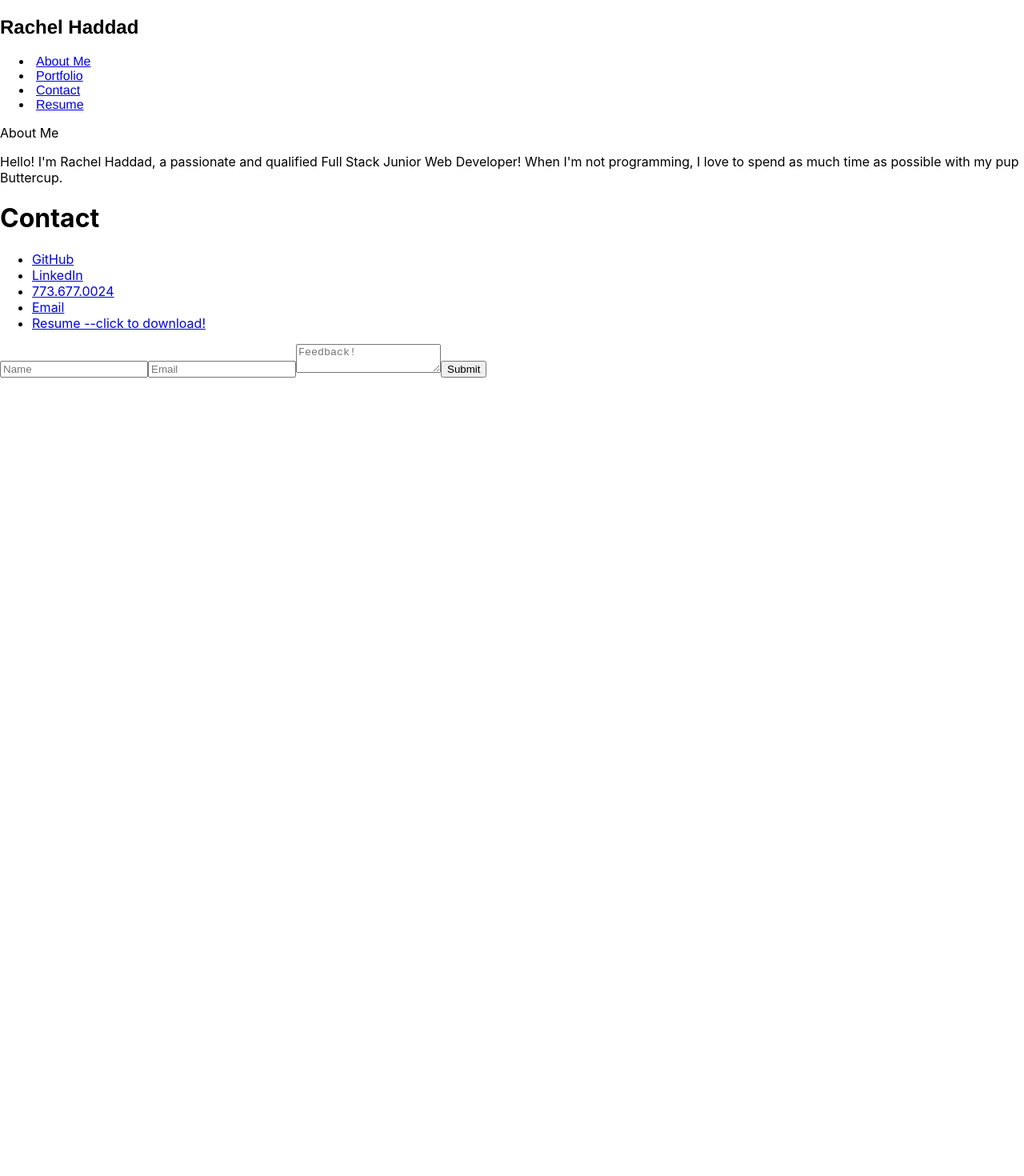
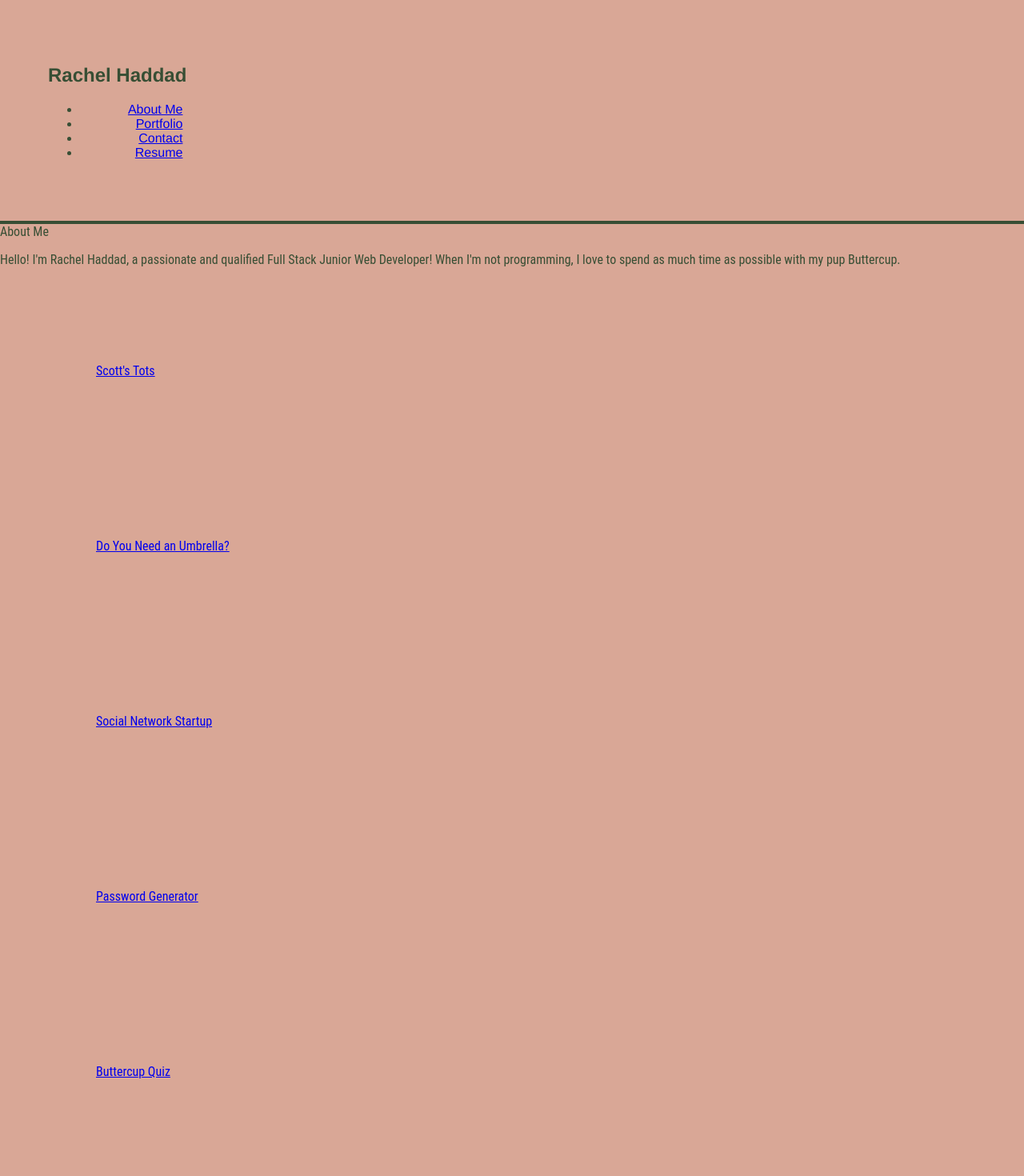
Before and after one commit to buttercupsmom/rachel-react-portfolio, a React (Create React App) app in the folder rachel-react-portfolio/: page / in a window 1280 px wide. Shown: the top 1470 px of the page at 80% size. Before the commit the page ends 800 px from the top, so only its background shows below. Built offline with nearby package versions, Linux system fonts and the light colour scheme.

Commit message:
started styling

```diff
--- a/rachel-react-portfolio/src/App.js
+++ b/rachel-react-portfolio/src/App.js
@@ -3,6 +3,7 @@ import "./App.css";
 import Navigation from "./components/Navigation";
 import Contact from "./components/pages/Contact";
 import About from "./components/pages/About";
+import Projects from "./components/pages/Projects";
 
 function App() {
   return (
@@ -10,6 +11,7 @@ function App() {
       <Navigation />
 
       <About />
+      <Projects />
       <Contact />
     </div>
   );
--- a/rachel-react-portfolio/src/components/Navigation.js
+++ b/rachel-react-portfolio/src/components/Navigation.js
@@ -4,6 +4,7 @@
 // THEN I am presented with the titles About Me, Portfolio, Contact, and Resume, and the title corresponding to the current section is highlighted
 
 import React from "react";
+import "./styles/Header.css";
 
 function Navigation() {
   const linkStyle = { border: "1x black", padding: "5px" };
--- a/rachel-react-portfolio/src/components/pages/About.js
+++ b/rachel-react-portfolio/src/components/pages/About.js
@@ -4,6 +4,7 @@
 // THEN I see a recent photo or avatar of the developer and a short bio about them
 
 import React from "react";
+import "../styles/main.css";
 
 function About() {
   return (
--- a/rachel-react-portfolio/src/components/pages/Projects.js
+++ b/rachel-react-portfolio/src/components/pages/Projects.js
@@ -6,20 +6,19 @@
 // A link to the deployed application
 // A link to the corresponding GitHub repository
 import React from "react";
+import "../styles/Portfolio.css";
 
 function Projects() {
   return (
     <div className="projects-container">
       <div className="container">
         <div id="projectOne">
-          <a href="https://github.com/threemenandalady/project-two">
+          <a href="https://project-two-threeandalady.herokuapp.com/">
             Scott's Tots
           </a>
         </div>
         <div id="projectTwo">
-          <a href="https://github.com/The-camelCasers/project">
-            Do You Need an Umbrella?
-          </a>
+          <a href="The-camelCasers/pages">Do You Need an Umbrella?</a>
         </div>
         <div id="projectThree">
           <a href="https://github.com/buttercupsmom/social-network-startup">
@@ -28,17 +27,17 @@ function Projects() {
         </div>
         <div id="projectFour">
           {" "}
-          <a href="https://github.com/buttercupsmom/passwordgenerator">
+          <a href="https://buttercupsmom.github.io/passwordgenerator/">
             Password Generator
           </a>
         </div>
         <div id="projectFive">
-          <a href="https://github.com/buttercupsmom/codingquiz">
+          <a href="https://buttercupsmom.github.io/codingquiz/">
             Buttercup Quiz
           </a>
         </div>
         <div id="projectSix">
-          <a href="https://github.com/buttercupsmom/hw-6">Weather Dashboard</a>
+          <a href="https://buttercupsmom.github.io/hw-6/">Weather Dashboard</a>
         </div>
       </div>
     </div>
--- /dev/null
+++ b/rachel-react-portfolio/src/components/styles/Header.css
@@ -0,0 +1,15 @@
+header {
+  border-bottom: 4px solid;
+  border-radius: 5;
+  border-color: var(--text-color);
+  color: var(--text-color);
+  font: bold;
+  padding: 60px;
+}
+
+nav {
+  border: 4px transparent;
+  border-radius: 5;
+  color: var(--text-color);
+  text-align: end;
+}
--- /dev/null
+++ b/rachel-react-portfolio/src/components/styles/Portfolio.css
@@ -0,0 +1,30 @@
+#projectOne {
+  padding: 80px;
+  margin: 40px;
+  flex-wrap: wrap;
+}
+#projectTwo {
+  padding: 80px;
+  margin: 40px;
+  flex-wrap: wrap;
+}
+#projectThree {
+  padding: 80px;
+  margin: 40px;
+  flex-wrap: wrap;
+}
+#projectFour {
+  padding: 80px;
+  margin: 40px;
+  flex-wrap: wrap;
+}
+#projectFive {
+  padding: 80px;
+  margin: 40px;
+  flex-wrap: wrap;
+}
+#projectSix {
+  padding: 80px;
+  margin: 40px;
+  flex-wrap: wrap;
+}
--- /dev/null
+++ b/rachel-react-portfolio/src/components/styles/main.css
@@ -0,0 +1,10 @@
+:root {
+  --background-color: #d9a796;
+  --text-color: #374e34;
+}
+
+body {
+  background-color: var(--background-color);
+  color: var(--text-color);
+  font-family: "Roboto Condensed", sans-serif;
+}
```
Also changed, not shown: rachel-react-portfolio/src/Navigation.css (deleted), rachel-react-portfolio/src/components/styles/Contact.css (added).
